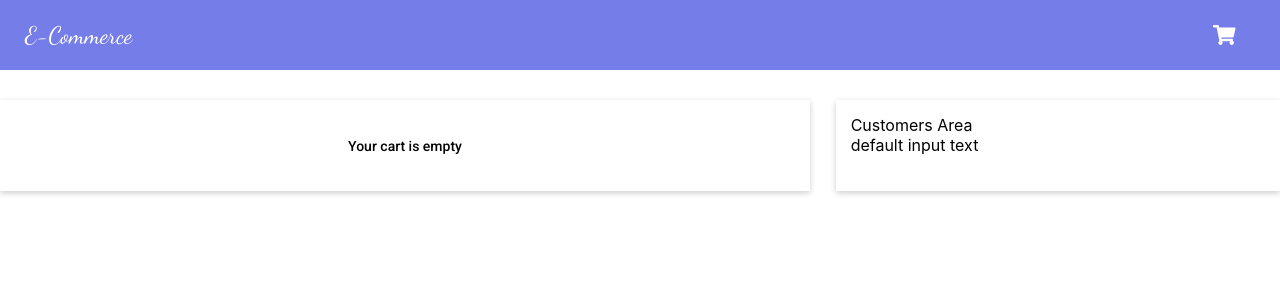
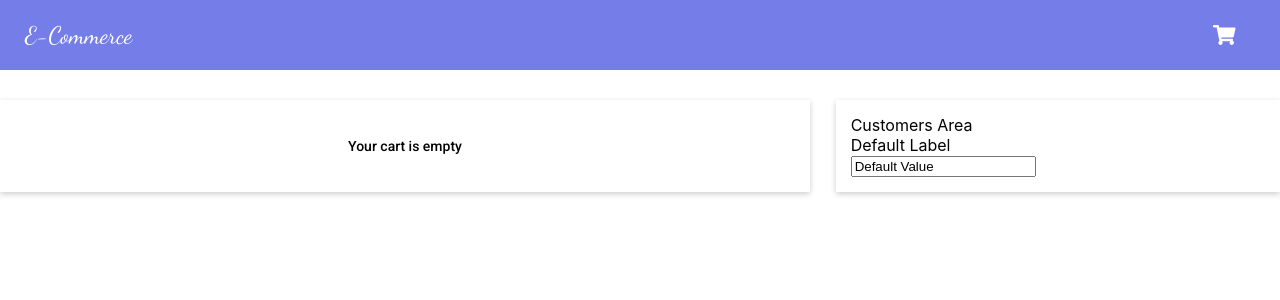
Before and after one commit to Eduk29/ecommerce, a React (Create React App) app: page /cart in a window 1280 px wide. Shown: the top 300 px of the page. Built offline with nearby package versions, Linux system fonts and the light colour scheme.

Commit message:
feat (WIP): Add input text properties

```diff
--- a/src/components/InputText/InputText.js
+++ b/src/components/InputText/InputText.js
@@ -1,7 +1,25 @@
 import React from "react"
 
-const InputText = () => {
-  return <div>default input text</div>
+const InputText = ({
+  disabled = false,
+  label = "Default Label",
+  readonly = false,
+  required = false,
+  value = "Default Value",
+}) => {
+  return (
+    <div className="ecommerce__input-text">
+      <div className="ecommerce__input-text-label">{label}</div>
+      <input
+        className="ecommerce__input-text-input"
+        disabled={disabled}
+        readOnly={readonly}
+        required={required}
+        type="text"
+        value={value}
+      />
+    </div>
+  )
 }
 
 export default InputText
```
